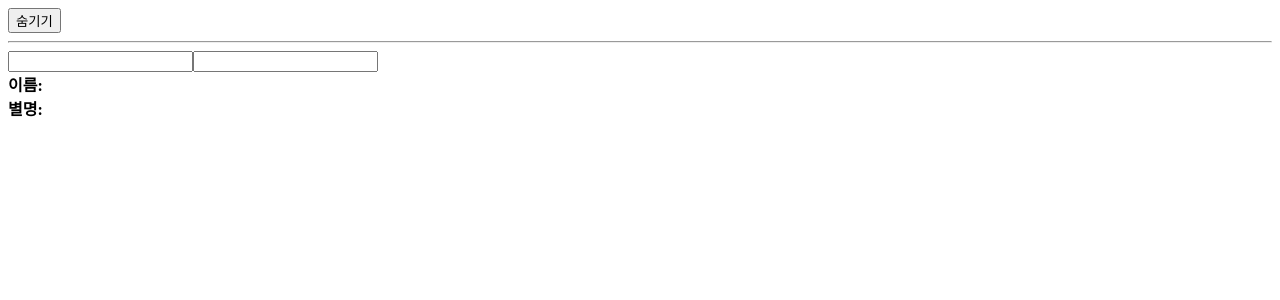
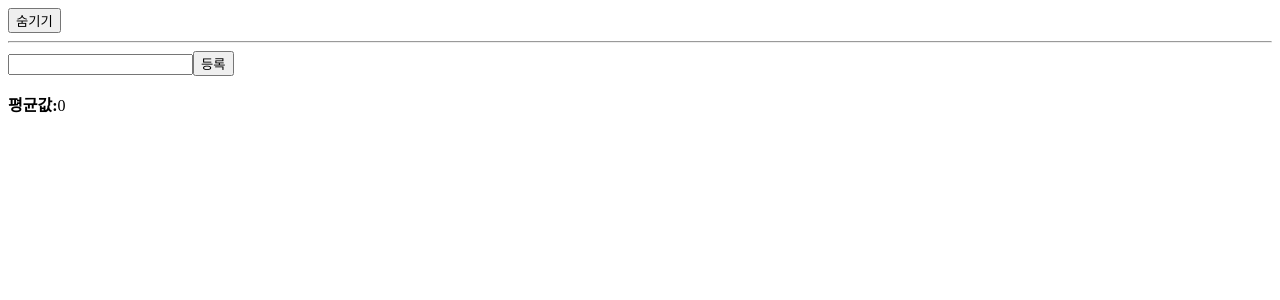
Before and after one commit to poohoot-play/react-hooks-tutorial, a React (Create React App) app: page / in a window 1280 px wide. Both pictures are taken after a click on the button "보이기". Shown: the top 300 px of the page. Built offline with nearby package versions, Linux system fonts and the light colour scheme.

Commit message:
useState 사용하여 평균값 구하기 구현

```diff
--- a/src/App.tsx
+++ b/src/App.tsx
@@ -3,7 +3,8 @@
 // import UseStateInfo from "./useStateInfo"; // #2 useState 여러번 사용(인풋텍스트)
 // import UseEffectInfo from './useEffectInfo'; // #3 useEffect(인풋텍스트)
 // import UseReducerCounter from './useReducerCounter'; // #4 useReducer(카운터)
-import UseReducerInfo from './useReducerInfo'; // #5 useReducer(인풋텍스트)
+// import UseReducerInfo from './useReducerInfo'; // #5 useReducer(인풋텍스트)
+import UseMemoAverage from './useMemoAverage'; // #5 useReducer(인풋텍스트)
 
 const App = () => {
   const [visible, setVisible] = useState(false);
@@ -20,7 +21,8 @@
         <UseStateInfo/> */}
         {/* {visible && <UseEffectInfo/>} */}
         {/* {visible && <UseReducerCounter/>} */}
-        {visible && <UseReducerInfo/>}
+        {/* {visible && <UseReducerInfo/>} */}
+        { visible && <UseMemoAverage/> }
     </>
 
 
--- /dev/null
+++ b/src/useMemoAverage.tsx
@@ -0,0 +1,40 @@
+import {useState} from 'react';
+
+const getAverage = (numbers:number[]) => {
+    console.log('평균값 계산 중...');
+    if(numbers.length === 0) return 0;
+    const sum = numbers.reduce((a:number, b:number) => a + b);
+    return sum / numbers.length;
+}
+
+const Average = () => {
+    const [list, setList] = useState<number[]>([]);
+    const [number, setNumber] = useState<string>('');
+
+    const onChange = (e:any) => {
+        setNumber(e.target.value);
+    };
+
+    const onInsert = () => {
+        const nextList = list.concat(parseInt(number));
+        setList(nextList);
+        setNumber('');
+    };
+
+    return (
+        <div>
+            <input value={number} onChange={onChange} />
+            <button onClick={onInsert}>등록</button>
+            <ul>
+                {list.map((value, index)=>(
+                    <li key={index}>{value}</li>
+                ))}
+            </ul>
+            <div>
+                <b>평균값:</b>{getAverage(list)}
+            </div>
+        </div>
+    );
+}
+
+export default Average;
```
Also changed, not shown: 1 other file (tests, documents, lock files or other folders).
